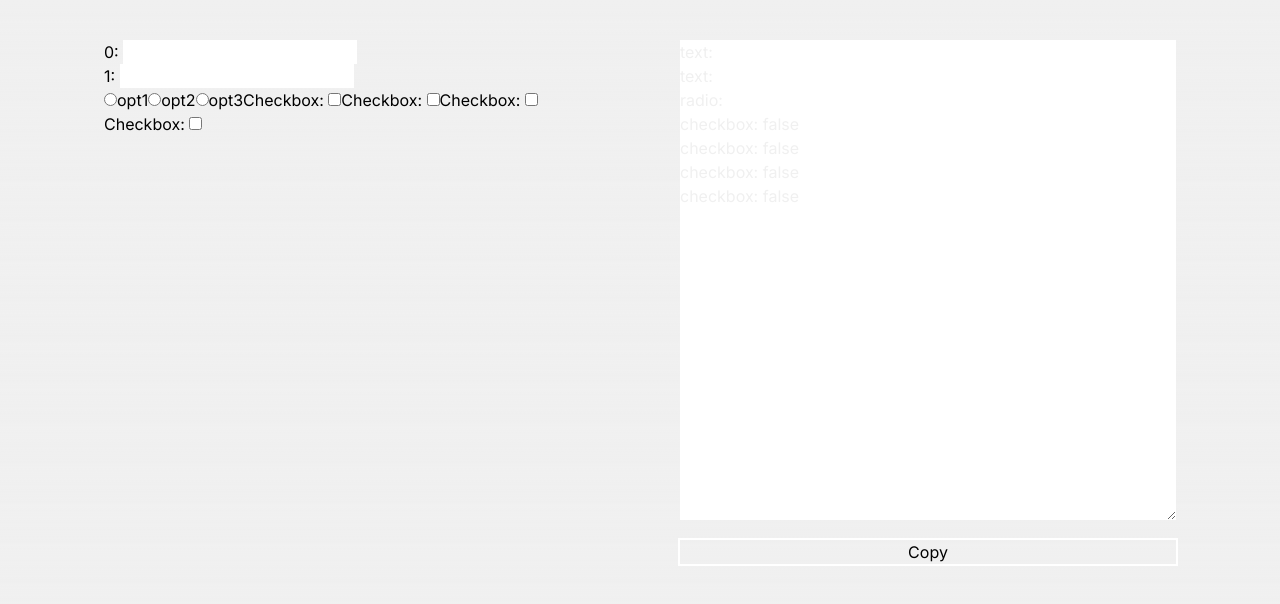
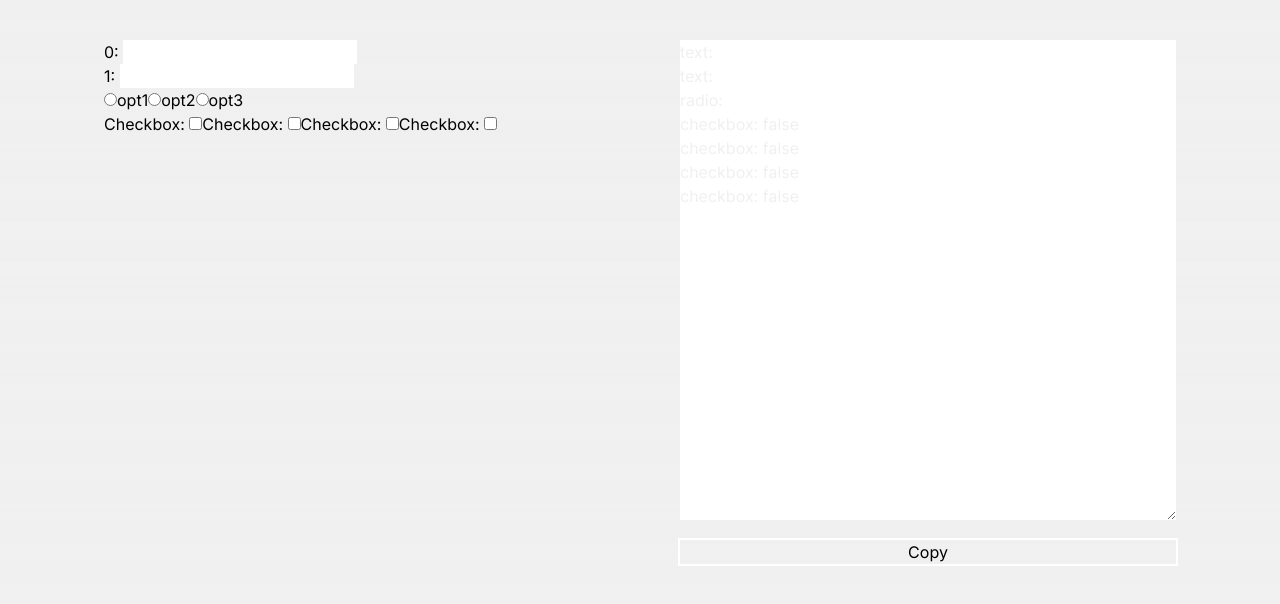
Before and after one commit to emredevsalot/prompt-filler, a Next.js app: page / in a window 1280 px wide. Shown: the top 604 px of the page. Built offline with nearby package versions, Linux system fonts and the light colour scheme.

Commit message:
fix radio buttons grouping

```diff
--- a/app/page.tsx
+++ b/app/page.tsx
@@ -79,8 +79,9 @@ const Home = (props: Props) => {
                 );
               case "radio":
                 if (Array.isArray(value)) {
-                  return value.map((val) => {
                   return (
+                    <div>
+                      {value.map((val) => (
                         <>
                           <label>
                             <input
@@ -92,8 +93,9 @@ const Home = (props: Props) => {
                             {val}
                           </label>
                         </>
+                      ))}
+                    </div>
                   );
-                  });
                 }
               case "checkbox":
                 return (
```
Lines whose indentation alone changed are shown as unchanged.
